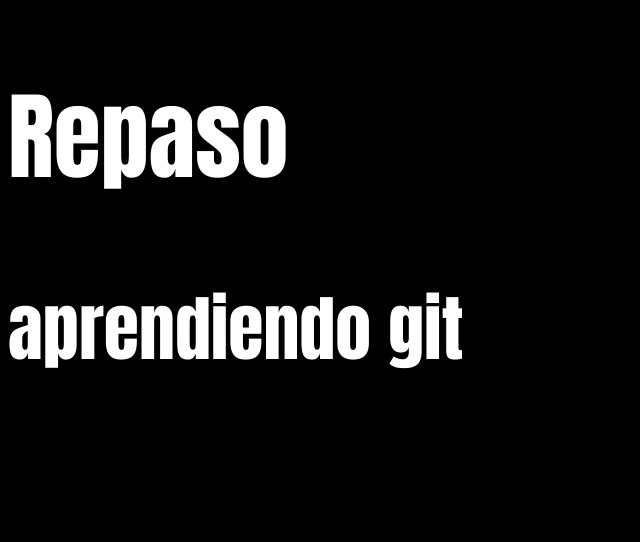
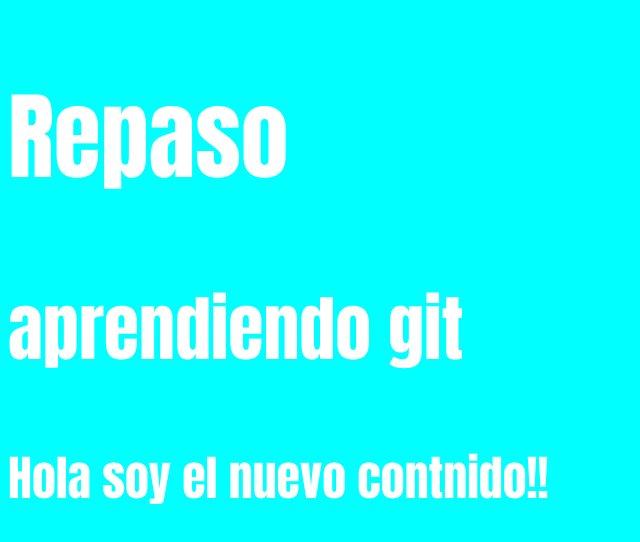
Before and after one commit to gatoo777/repaso, a plain HTML site: page index.html in a window 1280 px wide. Shown: the whole page, without its empty margins (0-640 px from the left). Drawn offline with Linux system fonts and the light colour scheme.

Commit message:
Cambios nuevos

```diff
--- a/assets/css/style.css
+++ b/assets/css/style.css
@@ -7,3 +7,6 @@ body{
     font-family: Impact, Haettenschweiler, 'Arial Narrow Bold', sans-serif;
 
 }
+*{
+    background-color: aqua;
+}
--- a/index.html
+++ b/index.html
@@ -11,6 +11,11 @@
     <div class="cabeza">
     <h1>Repaso</h1>
     <h2>aprendiendo git</h2>
+    <div>
+        <p>
+            Hola soy el nuevo contnido!!
+        </p>
+    </div>
     </div>
 
 </body>
```
